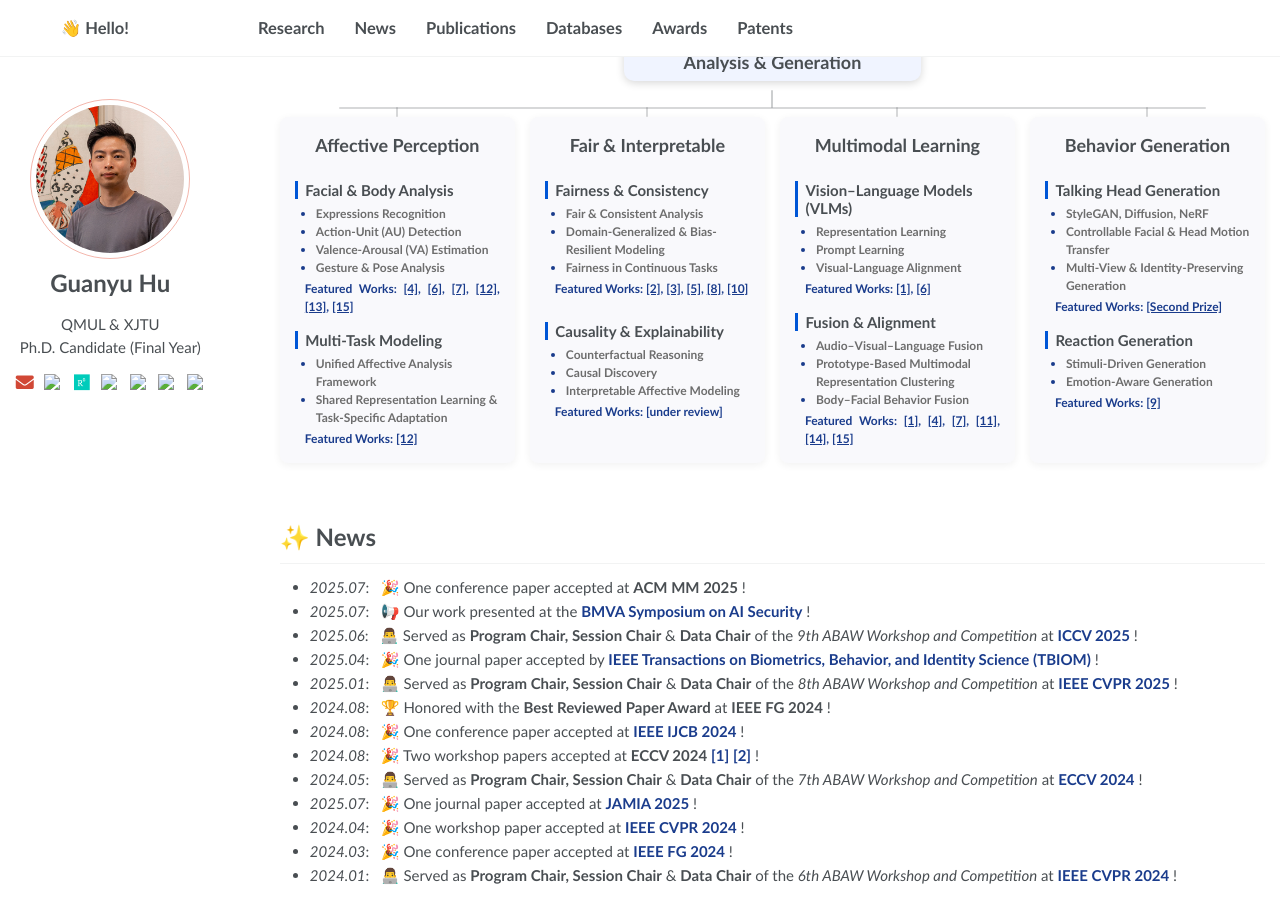
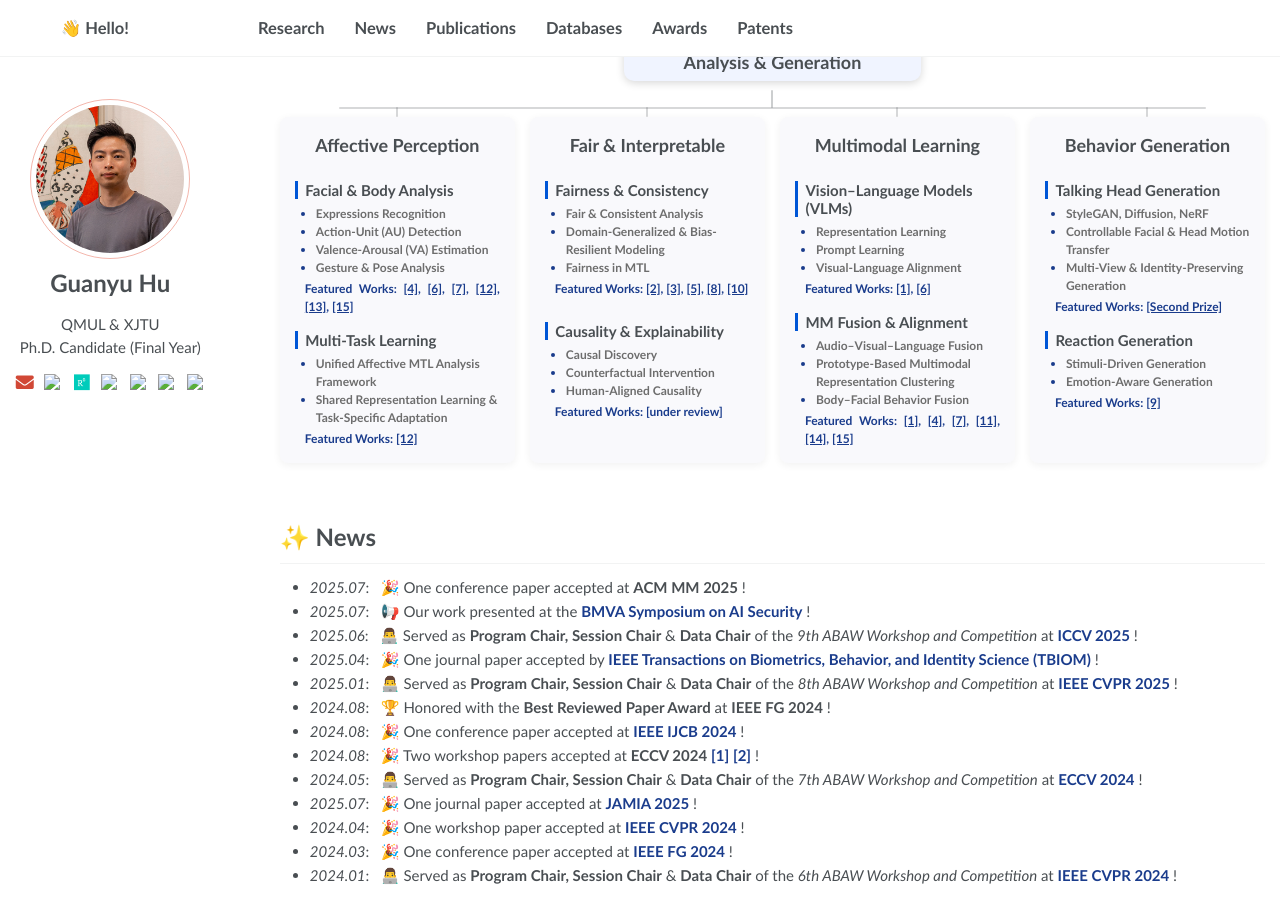
Before and after one commit to imhgy/imhgy.github.io, a Jekyll site: the page built from _pages/about.md, in a window 1280 px wide and 900 px high, scrolled down 532 px. Built offline with Jekyll 4.4.1, drawn with Linux system fonts in a browser that asks for light colours.

Commit message:
Initial commit

```diff
--- a/_pages/about.md
+++ b/_pages/about.md
@@ -70,9 +70,9 @@ Mary University of London_, under the supervision of Prof. [Dimitrios Kollias](h
             </p>
         </div>
         <div class="section-block">
-          <h4>Multi-Task Modeling</h4>
+          <h4>Multi-Task Learning</h4>
           <ul>
-            <li>Unified Affective Analysis Framework</li>
+            <li>Unified Affective MTL Analysis Framework</li>
             <li>Shared Representation Learning & Task-Specific Adaptation</li>
           </ul>
           <p class="reference-list">Featured Works:
@@ -99,7 +99,7 @@ Mary University of London_, under the supervision of Prof. [Dimitrios Kollias](h
           <ul>
             <li>Fair & Consistent Analysis</li>
             <li>Domain-Generalized & Bias-Resilient Modeling</li>
-            <li>Fairness in Continuous Tasks</li>
+            <li>Fairness in MTL</li>
           </ul>
           <p  class="reference-list">Featured Works:
             {% assign target_ids1 = "fair-domain-generalization,fairness-protocol-tbiom,demographically-aware-benchmark,bridging-fair-affect,recruitment" | split: "," %}
@@ -121,9 +121,9 @@ Mary University of London_, under the supervision of Prof. [Dimitrios Kollias](h
         <div class="section-block">
           <h4>Causality & Explainability</h4>
           <ul>
-            <li>Counterfactual Reasoning</li>
             <li>Causal Discovery</li>
-            <li>Interpretable Affective Modeling</li>
+            <li>Counterfactual Intervention </li>
+            <li>Human-Aligned Causality</li>
           </ul>
           <p   class="reference-list">Featured Works: [under review]
             {% assign target_ids2 = "affective-causal-discovery,beyond-prompts-vega" | split: "," %}
@@ -169,7 +169,7 @@ Mary University of London_, under the supervision of Prof. [Dimitrios Kollias](h
           </p>
         </div>
         <div class="section-block">
-          <h4>Fusion & Alignment</h4>
+          <h4>MM Fusion & Alignment</h4>
           <ul>
             <li>Audio–Visual–Language Fusion</li>
             <li>Prototype-Based Multimodal Representation Clustering</li>
```
